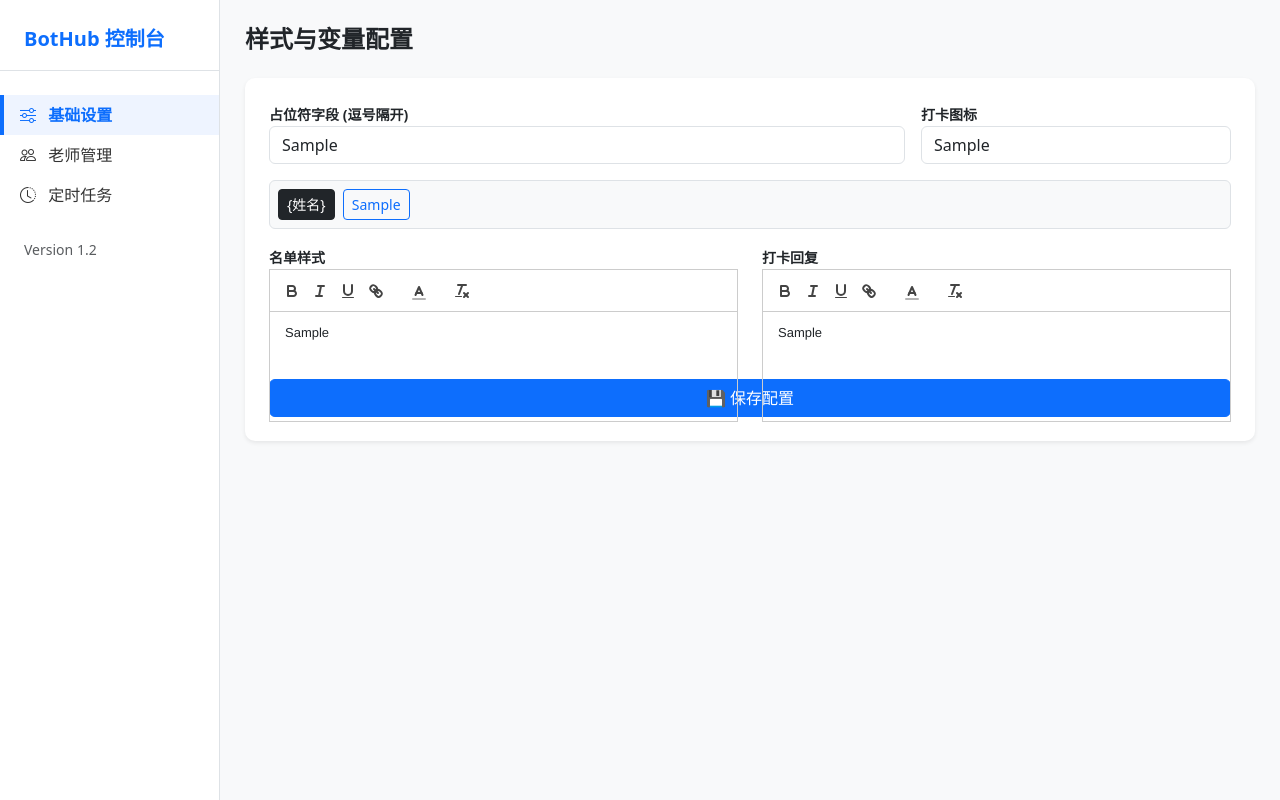
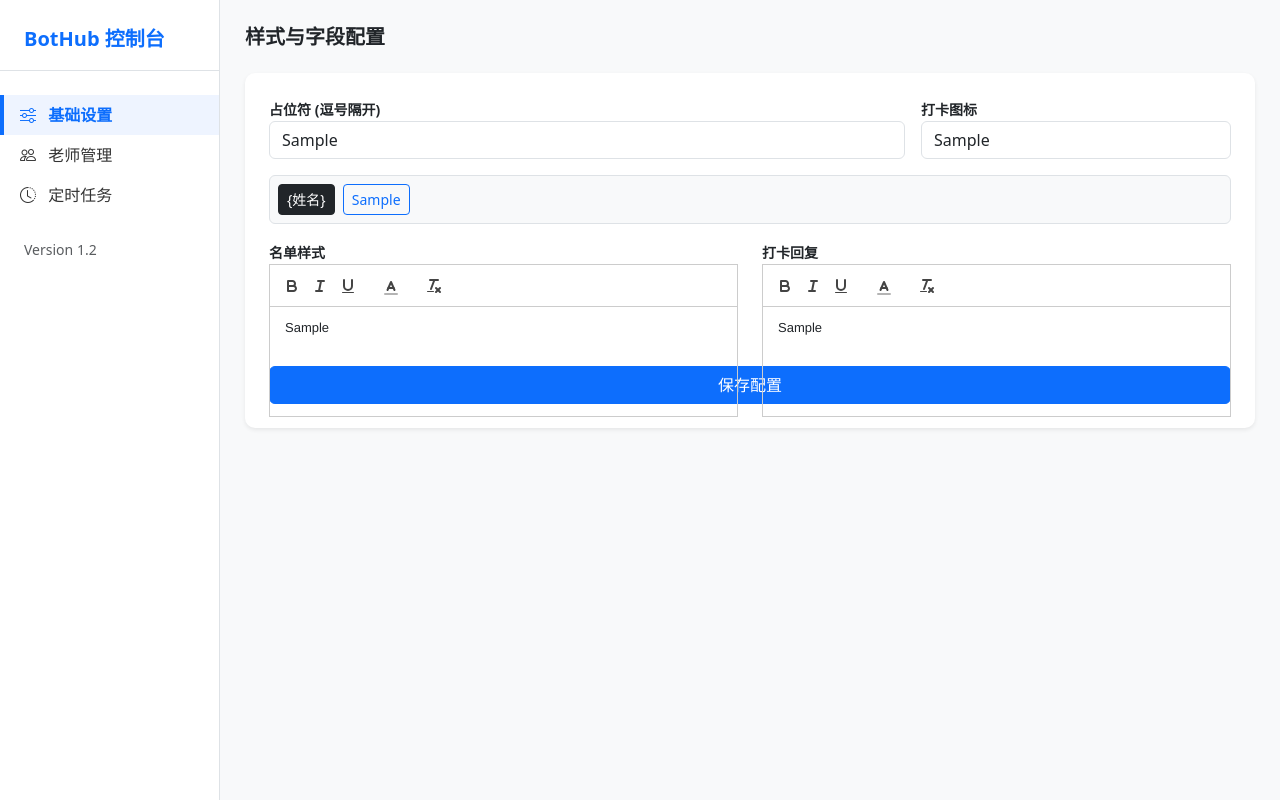
Before and after one commit to Szchiji/fangzhang, a Python web app: template templates/manage.html in a window 1280 px wide. Run offline with Jinja, Linux system fonts and the light colour scheme; the template is opened without the code that fills it: most values are stand-ins (such as "Sample title", 1, 10 or a date in 2020); some libraries are stand-ins or nearby versions.

Commit message:
Update manage.html

```diff
--- a/templates/manage.html
+++ b/templates/manage.html
@@ -2,12 +2,12 @@
 
 {% block content %}
 <section id="sec-base">
-        <h4 class="fw-bold mb-4 text-dark">样式与变量配置</h4>
+    <h5 class="fw-bold mb-4">样式与字段配置</h5>
     <form action="/api/save" method="post" onsubmit="syncAll()">
         <input type="hidden" name="sid" value="{{sid}}"><input type="hidden" name="gid" value="{{gid}}">
         <div class="card p-4">
             <div class="row g-3 mb-3">
-                    <div class="col-8"><label class="small fw-bold">占位符字段 (逗号隔开)</label><input type="text" name="fields" class="form-control" value="{{group.custom_fields}}"></div>
+                <div class="col-8"><label class="small fw-bold">占位符 (逗号隔开)</label><input type="text" name="fields" class="form-control" value="{{group.custom_fields}}"></div>
                 <div class="col-4"><label class="small fw-bold">打卡图标</label><input type="text" name="emoji" class="form-control" value="{{group.like_emoji}}"></div>
             </div>
             <div class="mb-3 p-2 bg-light border rounded">
@@ -15,30 +15,31 @@
                 {% for f in group.custom_fields.split(',') %}<button type="button" class="btn btn-sm btn-outline-primary me-1" onclick="insertV('{{'{'}}{{f}}Value{{'}'}}')">{{f}}</button>{% endfor %}
             </div>
             <div class="row">
-                    <div class="col-6 mb-3"><label class="small fw-bold">名单样式</label><div id="ed-list">{{group.list_template|safe}}</div><input type="hidden" name="list_t" id="in-list"></div>
-                    <div class="col-6 mb-3"><label class="small fw-bold">打卡回复</label><div id="ed-check">{{group.checkin_template|safe}}</div><input type="hidden" name="check_t" id="in-check"></div>
+                <div class="col-6"><label class="small fw-bold">名单样式</label><div id="ed-list">{{group.list_template|safe}}</div><input type="hidden" name="list_t" id="in-list"></div>
+                <div class="col-6"><label class="small fw-bold">打卡回复</label><div id="ed-check">{{group.checkin_template|safe}}</div><input type="hidden" name="check_t" id="in-check"></div>
             </div>
-                <button type="submit" class="btn btn-primary px-5 mt-2">💾 保存配置</button>
+            <button type="submit" class="btn btn-primary mt-3 px-5">保存配置</button>
         </div>
     </form>
 </section>
 
 <section id="sec-users" style="display:none;">
-        <div class="d-flex justify-content-between mb-4 align-items-center">
-            <h4 class="fw-bold">老师库管理</h4>
-            <div class="d-flex gap-2">
-                <input type="text" id="uSearch" class="form-control form-control-sm" placeholder="搜索..." style="width:180px;">
-                <button class="btn btn-primary btn-sm" data-bs-toggle="modal" data-bs-target="#userModal">+ 新增老师</button>
-            </div>
+    <div class="d-flex justify-content-between mb-4">
+        <h5 class="fw-bold">老师库管理</h5>
+        <button class="btn btn-primary btn-sm" onclick="openUserModal()">+ 新增老师</button>
     </div>
     <div class="card overflow-hidden">
-            <table class="table table-hover align-middle mb-0" id="uTable">
-                <thead class="table-light"><tr><th>UID</th><th>姓名</th><th>详情</th><th>操作</th></tr></thead>
+        <table class="table table-hover align-middle mb-0">
+            <thead class="table-light"><tr><th>姓名/ID</th><th>有效期</th><th>操作</th></tr></thead>
             <tbody>
                 {% for u in users %}
                 <tr>
-                        <td><code>{{u.user_id}}</code></td><td>{{u.name}}</td><td class="small text-muted">{{u.data_json}}</td>
-                        <td><form action="/api/user" method="post"><input type="hidden" name="sid" value="{{sid}}"><input type="hidden" name="gid" value="{{gid}}"><input type="hidden" name="user_id" value="{{u.user_id}}"><input type="hidden" name="action" value="del"><button type="submit" class="btn btn-link btn-sm text-danger p-0">删除</button></form></td>
+                    <td>{{u.name}}<br><small class="text-muted">{{u.user_id}}</small></td>
+                    <td><span class="badge {{ 'bg-success' if u.expire_date and u.expire_date >= today else 'bg-danger' }}">{{ u.expire_date or '永久' }}</span></td>
+                    <td>
+                        <button class="btn btn-link btn-sm" onclick='editUser({{ u | tojson }})'>编辑</button>
+                        <form action="/api/user" method="post" class="d-inline"><input type="hidden" name="sid" value="{{sid}}"><input type="hidden" name="gid" value="{{gid}}"><input type="hidden" name="user_id" value="{{u.user_id}}"><input type="hidden" name="action" value="del"><button type="submit" class="btn btn-link btn-sm text-danger">删除</button></form>
+                    </td>
                 </tr>
                 {% endfor %}
             </tbody>
@@ -47,20 +48,21 @@
 </section>
 
 <section id="sec-timers" style="display:none;">
-        <div class="d-flex justify-content-between mb-4 align-items-center">
-            <h4 class="fw-bold">定时任务</h4>
+    <div class="d-flex justify-content-between mb-4">
+        <h5 class="fw-bold">定时广告任务</h5>
         <button class="btn btn-primary btn-sm" onclick="openTimerModal()">+ 新增任务</button>
     </div>
     <div class="card p-3">
-            <table class="table table-hover align-middle mb-0 small">
-                <thead class="table-light"><tr><th>备注</th><th>频率</th><th>操作</th></tr></thead>
+        <table class="table table-hover align-middle mb-0">
+            <thead class="table-light"><tr><th>备注</th><th>频率/排期</th><th>操作</th></tr></thead>
             <tbody>
                 {% for t in timers %}
                 <tr>
-                        <td>{{t.remark}}</td><td>{{t.interval_hours}}h</td>
+                    <td>{{t.remark}}</td>
+                    <td class="small text-muted">{{t.interval_hours}}h <br> {{t.start_time}} 至 {{t.end_time}}</td>
                     <td>
-                            <button class="btn btn-link btn-sm p-0 me-2" onclick='editTimer({{ t | tojson }})'>编辑</button>
-                            <form action="/api/timer" method="post" class="d-inline"><input type="hidden" name="sid" value="{{sid}}"><input type="hidden" name="gid" value="{{gid}}"><input type="hidden" name="tid" value="{{t.id}}"><input type="hidden" name="action" value="del"><button type="submit" class="btn btn-link btn-sm text-danger p-0">删除</button></form>
+                        <button class="btn btn-link btn-sm" onclick='editTimer({{ t | tojson }})'>编辑</button>
+                        <form action="/api/timer" method="post" class="d-inline"><input type="hidden" name="sid" value="{{sid}}"><input type="hidden" name="gid" value="{{gid}}"><input type="hidden" name="tid" value="{{t.id}}"><input type="hidden" name="action" value="del"><button type="submit" class="btn btn-link btn-sm text-danger">删除</button></form>
                     </td>
                 </tr>
                 {% endfor %}
@@ -69,53 +71,42 @@
     </div>
 </section>
 
-    <div class="modal fade" id="userModal" tabindex="-1">
-        <div class="modal-dialog modal-dialog-centered">
-            <form action="/api/user" method="post" class="modal-content border-0 shadow">
-                <input type="hidden" name="sid" value="{{sid}}"><input type="hidden" name="gid" value="{{gid}}"><input type="hidden" name="action" value="add">
-                <input type="hidden" name="data" id="in-user-data">
-                <div class="modal-header border-0"><h6 class="fw-bold m-0">添加老师</h6><button type="button" class="btn-close" data-bs-dismiss="modal"></button></div>
+<div class="modal fade" id="userModal" tabindex="-1"><div class="modal-dialog"><form action="/api/user" method="post" class="modal-content">
+    <input type="hidden" name="sid" value="{{sid}}"><input type="hidden" name="gid" value="{{gid}}"><input type="hidden" name="action" id="u-action" value="add"><input type="hidden" name="data" id="in-user-data">
+    <div class="modal-header"><h6 id="u-title">老师信息</h6><button type="button" class="btn-close" data-bs-dismiss="modal"></button></div>
     <div class="modal-body">
-                    <div class="mb-3"><label class="small fw-bold">UID</label><input type="text" name="user_id" class="form-control form-control-sm" required></div>
-                    <div class="mb-3"><label class="small fw-bold">姓名</label><input type="text" name="name" class="form-control form-control-sm" required></div>
-                    <div id="dynamic-fields" class="p-3 bg-light rounded border">
-                        <p class="small text-muted mb-2">对应字段录入：</p>
-                        {% for f in group.custom_fields.split(',') %}
-                        <div class="mb-2"><label class="x-small">{{f}}</label><input type="text" class="form-control form-control-sm dyn-input" data-key="{{f}}"></div>
-                        {% endfor %}
+        <div class="mb-2"><label class="small fw-bold">TG UID</label><input type="text" name="user_id" id="u-id" class="form-control form-control-sm" required></div>
+        <div class="mb-2"><label class="small fw-bold">姓名</label><input type="text" name="name" id="u-name" class="form-control form-control-sm" required></div>
+        <div class="mb-3"><label class="small fw-bold text-danger">有效期</label><input type="date" name="expire" id="u-expire" class="form-control form-control-sm"></div>
+        <div class="p-2 bg-light rounded border small">
+            {% for f in group.custom_fields.split(',') %}<div class="mb-1"><label>{{f}}</label><input type="text" class="form-control form-control-sm dyn-input" data-key="{{f}}"></div>{% endfor %}
         </div>
     </div>
-                <div class="modal-footer border-0"><button type="submit" class="btn btn-primary btn-sm px-4" onclick="packUserData()">确认保存</button></div>
-            </form>
+    <div class="modal-footer"><button type="submit" class="btn btn-primary btn-sm" onclick="packUserData()">保存</button></div>
+</form></div></div>
+
+<div class="modal fade" id="timerModal" tabindex="-1"><div class="modal-dialog modal-lg"><form action="/api/timer" method="post" class="modal-content">
+    <input type="hidden" name="sid" value="{{sid}}"><input type="hidden" name="gid" value="{{gid}}"><input type="hidden" name="action" id="t-action" value="add"><input type="hidden" name="tid" id="t-id">
+    <div class="modal-header"><h6 id="t-title">定时任务</h6><button type="button" class="btn-close" data-bs-dismiss="modal"></button></div>
+    <div class="modal-body">
+        <div class="row g-2 mb-2">
+            <div class="col-6"><label class="small fw-bold">备注</label><input type="text" name="remark" id="t-remark" class="form-control form-control-sm" required></div>
+            <div class="col-3"><label class="small fw-bold">间隔(h)</label><input type="number" name="hours" id="t-hours" class="form-control form-control-sm" value="3"></div>
+            <div class="col-3"><label class="small fw-bold">撤回旧消息</label><select name="delete_last" id="t-del" class="form-select form-select-sm"><option value="1">是</option><option value="0">否</option></select></div>
         </div>
+        <div class="row g-2 mb-3">
+            <div class="col-6"><label class="small fw-bold">开始时间</label><input type="datetime-local" name="start" id="t-start" class="form-control form-control-sm"></div>
+            <div class="col-6"><label class="small fw-bold">结束时间</label><input type="datetime-local" name="end" id="t-end" class="form-control form-control-sm"></div>
         </div>
-
-    <div class="modal fade" id="timerModal" tabindex="-1">
-        <div class="modal-dialog modal-lg">
-            <form action="/api/timer" method="post" class="modal-content border-0 shadow">
-                <input type="hidden" name="sid" value="{{sid}}"><input type="hidden" name="gid" value="{{gid}}">
-                <input type="hidden" name="action" id="timer-action" value="add"><input type="hidden" name="tid" id="timer-id">
-                <div class="modal-header border-0"><h6 class="fw-bold m-0" id="timer-title">配置任务</h6><button type="button" class="btn-close" data-bs-dismiss="modal"></button></div>
-                <div class="modal-body">
-                    <div class="row g-2 mb-3">
-                        <div class="col-3"><select name="m_type" id="t-m-type" class="form-select form-select-sm"><option>文本内容</option><option>图片</option><option>视频</option></select></div>
-                        <div class="col-9"><input type="text" name="m_url" id="t-m-url" class="form-control form-control-sm" placeholder="媒体URL (可选)"></div>
+        <div id="ed-timer" style="height:150px;"></div><input type="hidden" name="content" id="in-timer">
     </div>
-                    <div class="mb-3"><div id="ed-timer"></div><input type="hidden" name="content" id="in-timer"></div>
-                    <div class="row g-2">
-                        <div class="col-6"><label class="small">备注</label><input type="text" name="remark" id="t-remark" class="form-control form-control-sm" required></div>
-                        <div class="col-6"><label class="small">频率 (小时)</label><input type="number" name="hours" id="t-hours" class="form-control form-control-sm" value="3"></div>
-                    </div>
-                </div>
-                <div class="modal-footer border-0"><button type="submit" class="btn btn-primary btn-sm px-5" onclick="syncTimer()">保存任务</button></div>
-            </form>
-        </div>
-    </div>
+    <div class="modal-footer"><button type="submit" class="btn btn-primary btn-sm px-4" onclick="syncTimer()">保存</button></div>
+</form></div></div>
 {% endblock %}
 
 {% block extra_js %}
 <script>
-    var qCfg = { theme: 'snow', modules: { toolbar: [['bold', 'italic', 'underline', 'link'], [{color:[]}], ['clean']] } };
+    var qCfg = { theme: 'snow', modules: { toolbar: [['bold', 'italic', 'underline'], [{color:[]}], ['clean']] } };
     var qList = new Quill('#ed-list', qCfg), qCheck = new Quill('#ed-check', qCfg), qTime = new Quill('#ed-timer', qCfg);
     var curEd = qList;
     qList.on('selection-change', r => { if(r) curEd = qList; });
@@ -124,27 +115,29 @@
     function insertV(v){ const r = curEd.getSelection(true); curEd.insertText(r.index, v+' '); }
     function syncAll(){ document.getElementById('in-list').value = qList.root.innerHTML; document.getElementById('in-check').value = qCheck.root.innerHTML; }
     function syncTimer(){ document.getElementById('in-timer').value = qTime.root.innerHTML; }
-    function packUserData() {
-        let obj = {};
-        document.querySelectorAll('.dyn-input').forEach(i => obj[i.dataset.key] = i.value);
+    function packUserData(){
+        let obj = {}; document.querySelectorAll('.dyn-input').forEach(i => obj[i.dataset.key] = i.value);
         document.getElementById('in-user-data').value = JSON.stringify(obj);
     }
 
-    const tModal = new bootstrap.Modal('#timerModal');
-    function openTimerModal() {
-        document.getElementById('timer-action').value = 'add';
-        document.getElementById('timer-title').innerText = '新增定时任务';
-        qTime.root.innerHTML = ''; tModal.show();
+    const uModal = new bootstrap.Modal('#userModal'), tModal = new bootstrap.Modal('#timerModal');
+    function openUserModal(){ document.getElementById('u-action').value = 'add'; document.getElementById('u-id').readOnly = false; uModal.show(); }
+    function editUser(u){
+        document.getElementById('u-action').value = 'edit'; document.getElementById('u-id').value = u.user_id;
+        document.getElementById('u-id').readOnly = true; document.getElementById('u-name').value = u.name;
+        document.getElementById('u-expire').value = u.expire_date || '';
+        let d = JSON.parse(u.data_json || '{}');
+        document.querySelectorAll('.dyn-input').forEach(i => i.value = d[i.dataset.key] || '');
+        uModal.show();
     }
-    function editTimer(data) {
-        document.getElementById('timer-action').value = 'edit';
-        document.getElementById('timer-id').value = data.id;
-        document.getElementById('t-remark').value = data.remark;
-        document.getElementById('t-hours').value = data.interval_hours;
-        document.getElementById('t-m-type').value = data.media_type;
-        document.getElementById('t-m-url').value = data.media_url || '';
-        qTime.root.innerHTML = data.content;
-        tModal.show();
+    function openTimerModal(){ document.getElementById('t-action').value = 'add'; qTime.root.innerHTML = ''; tModal.show(); }
+    function editTimer(t){
+        document.getElementById('t-action').value = 'edit'; document.getElementById('t-id').value = t.id;
+        document.getElementById('t-remark').value = t.remark; document.getElementById('t-hours').value = t.interval_hours;
+        document.getElementById('t-del').value = t.delete_last;
+        document.getElementById('t-start').value = (t.start_time || '').replace(' ', 'T');
+        document.getElementById('t-end').value = (t.end_time || '').replace(' ', 'T');
+        qTime.root.innerHTML = t.content; tModal.show();
     }
 </script>
 {% endblock %}
```
Lines whose indentation alone changed are shown as unchanged.
